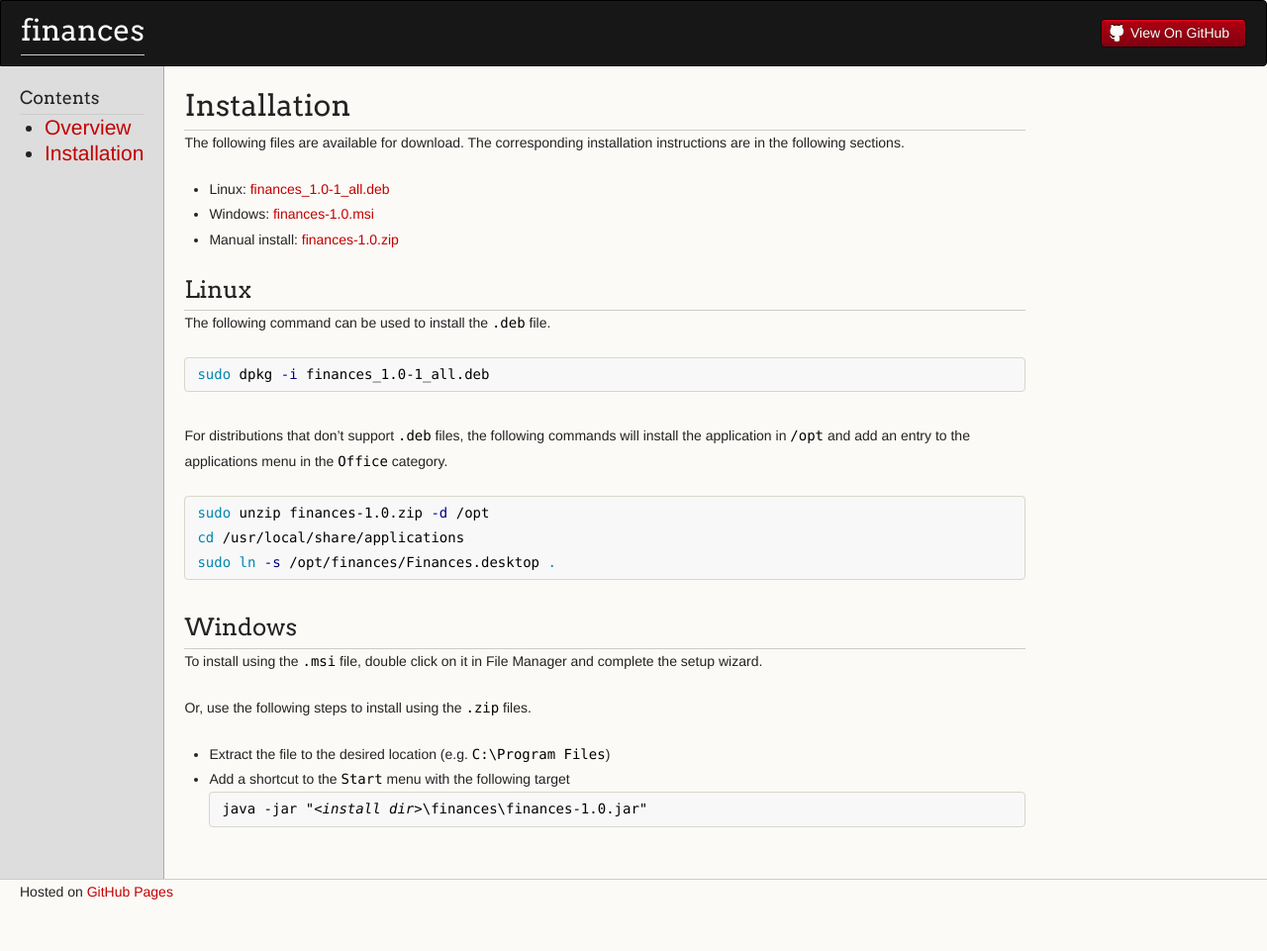
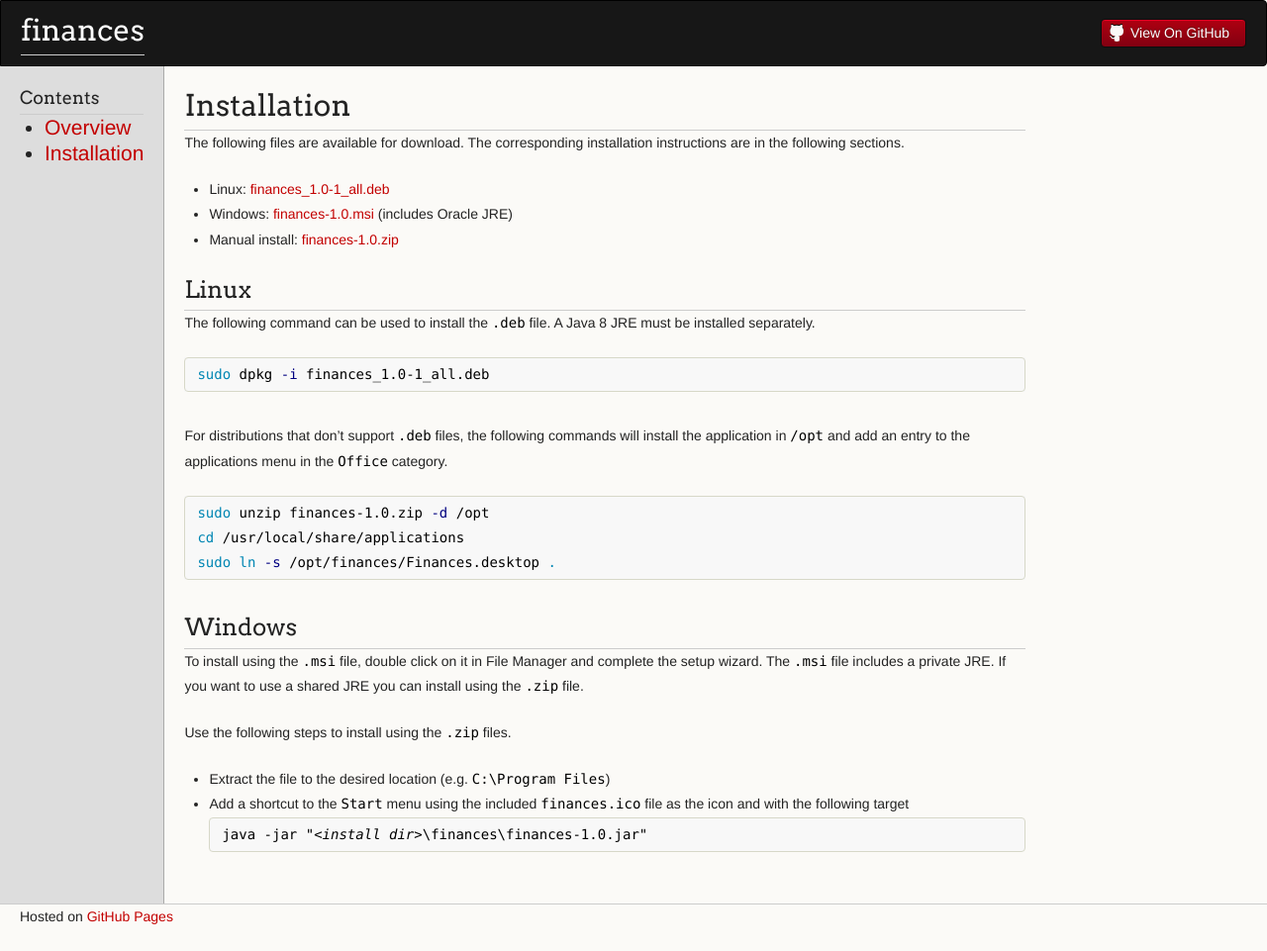
Before and after one commit to jonestimd/finances, a Jekyll site: the page built from installation.md, in a window 1280 px wide. Shown: the whole page at 99% size. Built offline with Jekyll 4.4.1, drawn with Linux system fonts in a browser that asks for light colours; the repository's description, which GitHub fills in, is left out; before the commit the page ends 936 px from its top, so only the background shows below that.

Commit message:
Add JRE to install instructions

````diff
--- a/installation.md
+++ b/installation.md
@@ -9,10 +9,12 @@ instructions are in the following sections.
 
 * Linux: [finances_1.0-1_all.deb](https://github.com/jonestimd/finances/releases/download/v1.0/finances_1.0-1_all.deb)
 * Windows: [finances-1.0.msi](https://github.com/jonestimd/finances/releases/download/v1.0/finances-1.0.msi)
+  (includes Oracle JRE)
 * Manual install: [finances-1.0.zip](https://github.com/jonestimd/finances/releases/download/v1.0/finances-1.0.zip)
 
 ## Linux
-The following command can be used to install the `.deb` file.
+The following command can be used to install the `.deb` file.  A Java 8 JRE
+must be installed separately.
 
 ```sh
 sudo dpkg -i finances_1.0-1_all.deb
@@ -30,11 +32,13 @@ sudo ln -s /opt/finances/Finances.desktop .
 
 ## Windows
 To install using the `.msi` file, double click on it in File Manager and
-complete the setup wizard.
+complete the setup wizard.  The `.msi` file includes a private JRE.
+If you want to use a shared JRE you can install using the `.zip` file.
 
-Or, use the following steps to install using the `.zip` files.
+Use the following steps to install using the `.zip` files.
 * Extract the file to the desired location (e.g. `C:\Program Files`)
-* Add a shortcut to the `Start` menu with the following target
+* Add a shortcut to the `Start` menu using the included `finances.ico`
+  file as the icon and with the following target
   <pre class="highlight">
   java -jar "<em>&lt;install dir&gt;</em>\finances\finances-1.0.jar"
   </pre>
````
